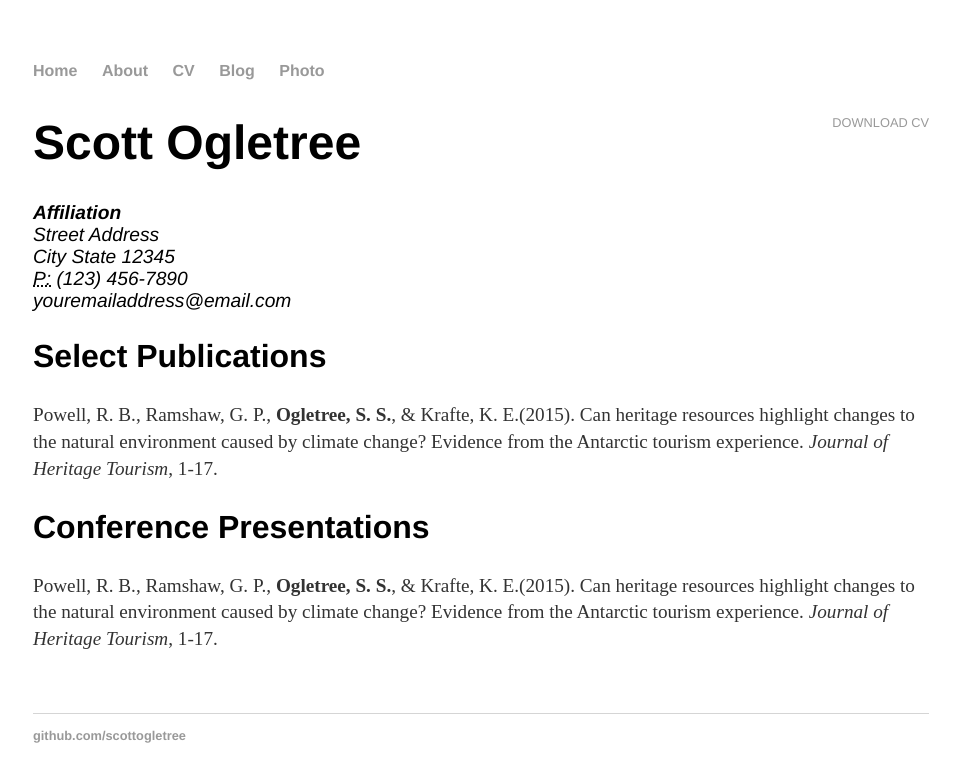
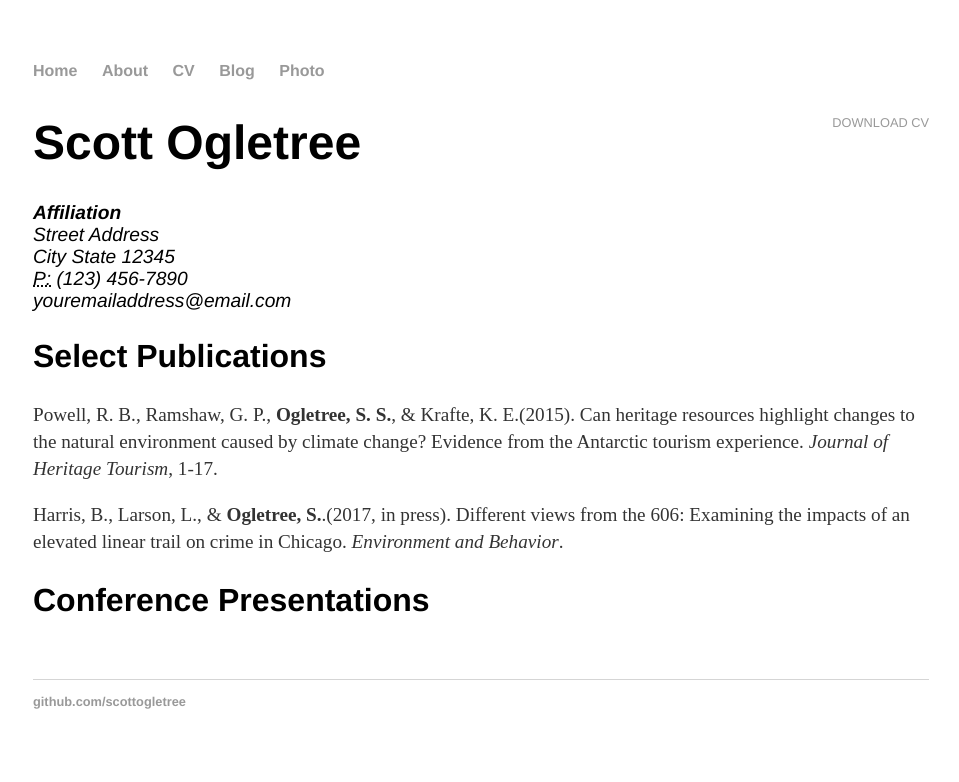
Before and after one commit to scottogletree/ogletrees.github.io, a Jekyll site: the page built from cv/index.html, in a window 1280 px wide. Shown: the top 782 px of the page, without its empty margins (159-1118 px from the left). Built offline with Jekyll 4.4.1, drawn with Linux system fonts in a browser that asks for light colours.

Commit message:
Update index.html

```diff
--- a/cv/index.html
+++ b/cv/index.html
@@ -17,10 +17,10 @@
 					<h2>Select Publications</h2>
 
 					<p>Powell, R. B., Ramshaw, G. P., <strong>Ogletree, S. S.</strong>, & Krafte, K. E.(2015). Can heritage resources highlight changes to the natural environment caused by climate change? Evidence from the Antarctic tourism experience. <em>Journal of Heritage Tourism</em>, 1-17.
-
+					<p>Harris, B., Larson, L., & <strong>Ogletree, S.</strong>.(2017, in press). Different views from the 606: Examining the impacts of an elevated linear trail on crime in Chicago. <em>Environment and Behavior</em>.
 					<h2>Conference Presentations</h2>
 
-					<p>Powell, R. B., Ramshaw, G. P., <strong>Ogletree, S. S.</strong>, & Krafte, K. E.(2015). Can heritage resources highlight changes to the natural environment caused by climate change? Evidence from the Antarctic tourism experience. <em>Journal of Heritage Tourism</em>, 1-17.
+
 
 
 	</div>
```
